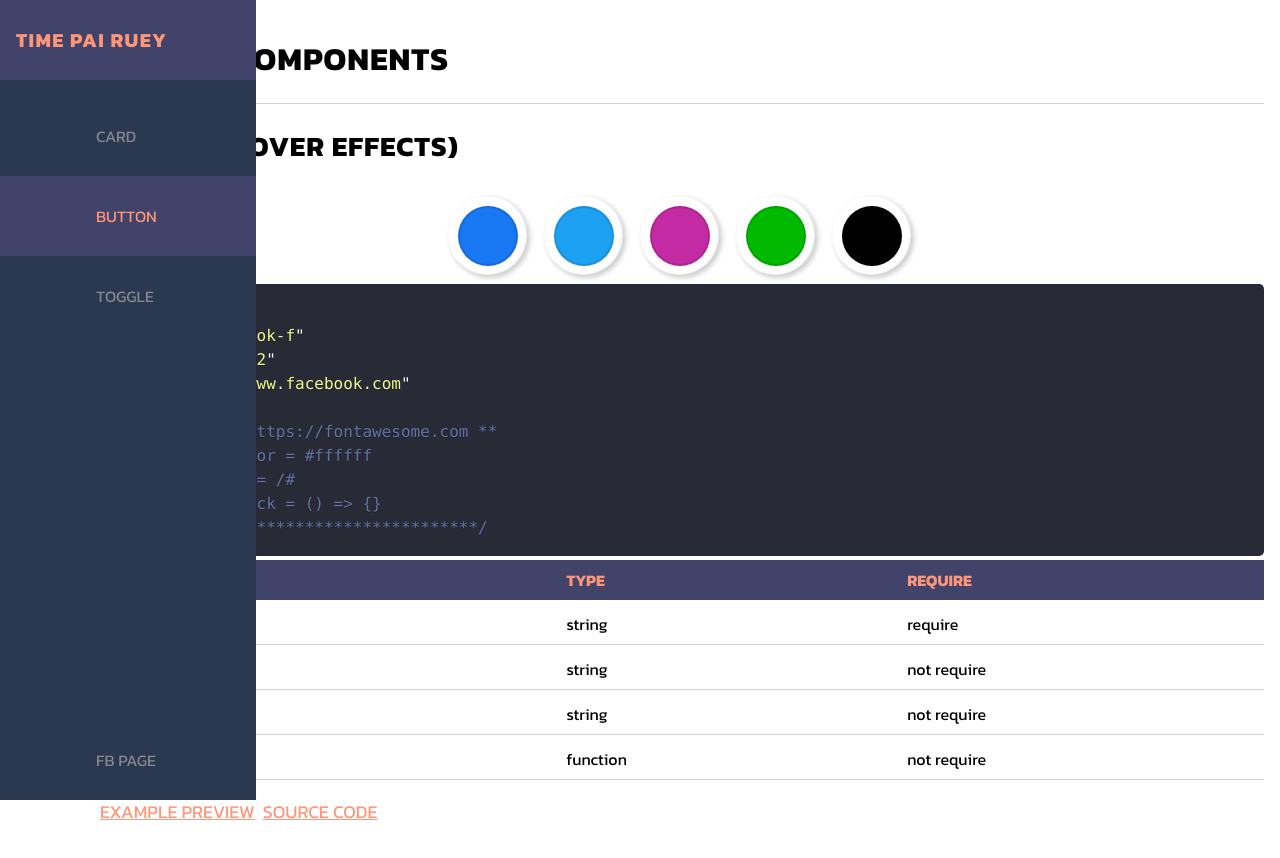
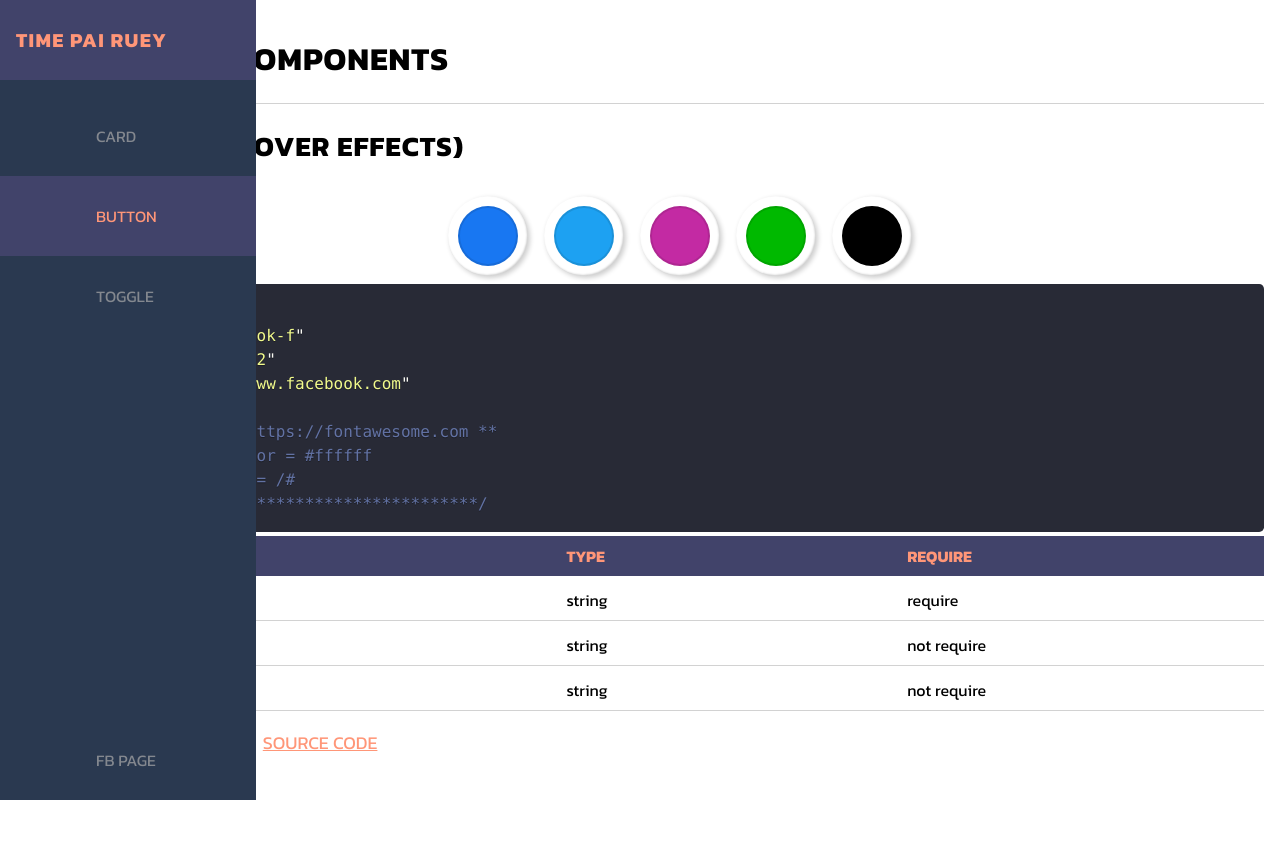
Before and after one commit to timenakrab/frontend-design, a Next.js app: page /button in a window 1280 px wide. Shown: the top 858 px of the page. After the commit the page ends 832 px from the top, so only its background shows below. Built offline with nearby package versions, Linux system fonts and the light colour scheme; some icons are missing.

Commit message:
fixed bug ButtonFa

```diff
--- a/pages/button/index.tsx
+++ b/pages/button/index.tsx
@@ -60,7 +60,7 @@ const ButtonPage = ({ router }: ButtonPageProps) => {
       </Text>
       <Divider />
       <Text h2 customStyles={{ textTransform: 'uppercase', letterSpacing: 1 }}>
-        button (hover effects)
+        Anchor (hover effects)
       </Text>
       <WarpButtonComp>
         <SectionButton>
@@ -92,7 +92,6 @@ const ButtonPage = ({ router }: ButtonPageProps) => {
               /** icon with https://fontawesome.com **
                * default bgColor = #ffffff
                * default link = /#
-               * default onClick = () => {}
                **************************************/
             `}
             customStyles={{ padding: 0 }}
@@ -114,11 +113,6 @@ const ButtonPage = ({ router }: ButtonPageProps) => {
                 type: 'string',
                 require: false,
               },
-              {
-                name: 'onClick',
-                type: 'function',
-                require: false,
-              },
             ]}
           />
           <SectionLinkExample>
--- a/src/button/ButtonIconFA.tsx
+++ b/src/button/ButtonIconFA.tsx
@@ -42,12 +42,11 @@ type ButtonIconFAProps = {
   link?: string;
   icon: string;
   bgColor?: string;
-  onClick?: () => void;
 };
 
-const ButtonIconFA = ({ link, icon, bgColor, onClick }: ButtonIconFAProps): ReactElement => {
+const ButtonIconFA = ({ link, icon, bgColor }: ButtonIconFAProps): ReactElement => {
   return (
-    <Button href={link} bgColor={bgColor} onClick={() => onClick()}>
+    <Button href={link} bgColor={bgColor}>
       <Icon className={`fab ${icon}`} />
     </Button>
   );
@@ -56,7 +55,6 @@ const ButtonIconFA = ({ link, icon, bgColor, onClick }: ButtonIconFAProps): Reac
 ButtonIconFA.defaultProps = {
   link: '/#',
   bgColor: '#ffffff',
-  onClick: () => {},
 };
 
 export default ButtonIconFA;
```
